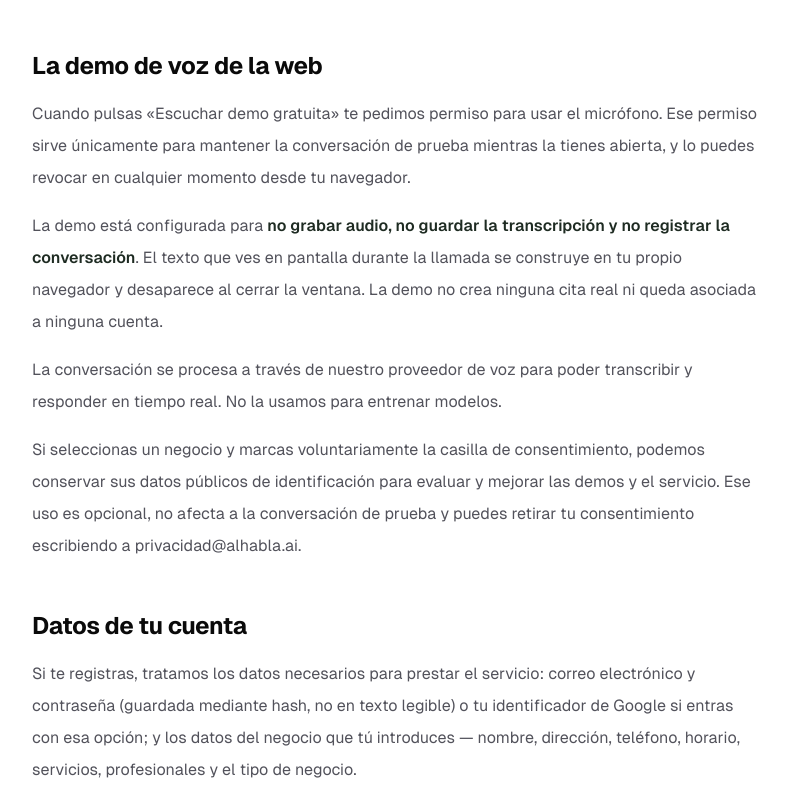
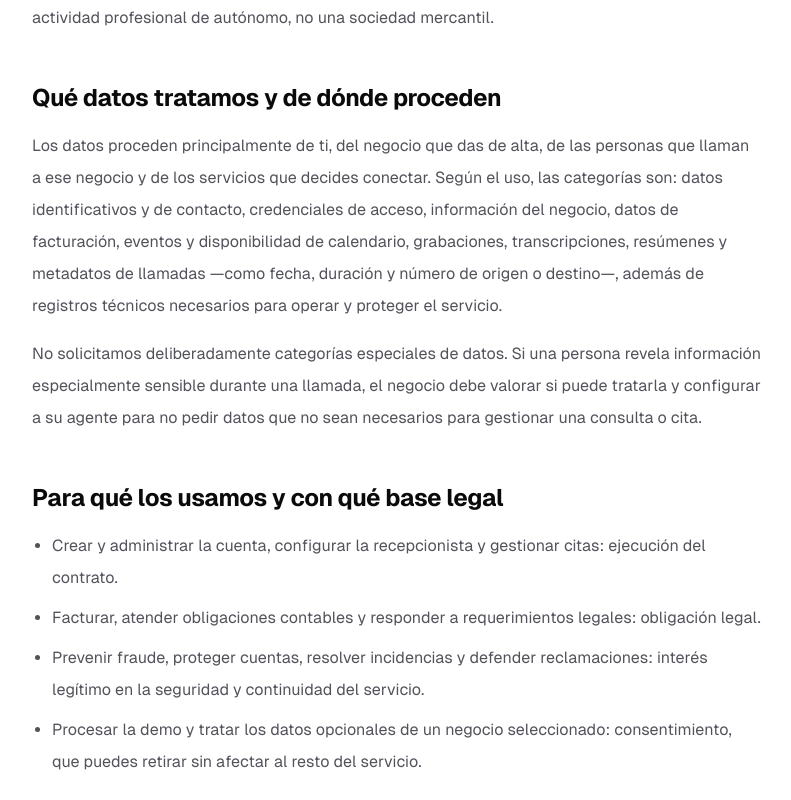
Before and after one commit to MMARTID/botbook, a Next.js app in the folder frontend/: page /legal/privacidad in a window 1280 px wide. Shown: the part 520-1320 px from the top of the page, without its empty margins (128-919 px from the left). Built offline with nearby package versions, Linux system fonts and the light colour scheme; no server answers.

Commit message:
Amplía la política de privacidad con información RGPD

```diff
--- a/frontend/src/app/legal/privacidad/page.tsx
+++ b/frontend/src/app/legal/privacidad/page.tsx
@@ -36,8 +36,38 @@ export default function PrivacidadPage() {
           <a href="mailto:privacidad@alhabla.ai" className="font-medium text-[#6d28d9] underline underline-offset-2">
             privacidad@alhabla.ai
           </a>{" "}
-          .
+          . Alhabla es una actividad profesional de autónomo, no una sociedad mercantil.
         </p>
+      </LegalSection>
+
+      <LegalSection title="Qué datos tratamos y de dónde proceden">
+        <p>
+          Los datos proceden principalmente de ti, del negocio que das de alta, de las personas que llaman a ese negocio
+          y de los servicios que decides conectar. Según el uso, las categorías son: datos identificativos y de contacto,
+          credenciales de acceso, información del negocio, datos de facturación, eventos y disponibilidad de calendario,
+          grabaciones, transcripciones, resúmenes y metadatos de llamadas —como fecha, duración y número de origen o
+          destino—, además de registros técnicos necesarios para operar y proteger el servicio.
+        </p>
+        <p>
+          No solicitamos deliberadamente categorías especiales de datos. Si una persona revela información especialmente
+          sensible durante una llamada, el negocio debe valorar si puede tratarla y configurar a su agente para no pedir
+          datos que no sean necesarios para gestionar una consulta o cita.
+        </p>
+      </LegalSection>
+
+      <LegalSection title="Para qué los usamos y con qué base legal">
+        <ul className="list-disc space-y-2 pl-5">
+          <li>Crear y administrar la cuenta, configurar la recepcionista y gestionar citas: ejecución del contrato.</li>
+          <li>Facturar, atender obligaciones contables y responder a requerimientos legales: obligación legal.</li>
+          <li>
+            Prevenir fraude, proteger cuentas, resolver incidencias y defender reclamaciones: interés legítimo en la
+            seguridad y continuidad del servicio.
+          </li>
+          <li>
+            Procesar la demo y tratar los datos opcionales de un negocio seleccionado: consentimiento, que puedes retirar
+            sin afectar al resto del servicio.
+          </li>
+        </ul>
       </LegalSection>
 
       <LegalSection title="La demo de voz de la web">
@@ -103,6 +133,16 @@ export default function PrivacidadPage() {
         </p>
       </LegalSection>
 
+      <LegalSection title="Procesos automatizados y decisiones">
+        <p>
+          La recepcionista utiliza inteligencia artificial para comprender la llamada, producir una transcripción,
+          clasificar su resultado y proponer o registrar una cita conforme a la configuración del negocio. No usamos esos
+          procesos para adoptar decisiones automatizadas que produzcan efectos jurídicos o efectos equivalentes
+          significativos sobre quien llama. La persona puede pedir atención humana o contactar directamente con el
+          negocio cuando una respuesta o reserva no sea correcta.
+        </p>
+      </LegalSection>
+
       <LegalSection title="Tu calendario">
         <p>
           Si conectas Google Calendar o Outlook, te pedimos permiso para consultar tu disponibilidad y crear, modificar
@@ -153,11 +193,38 @@ export default function PrivacidadPage() {
         <ul className="list-disc space-y-2 pl-5">
           <li>
             <strong className="font-semibold text-[#1e2b22]">Retell.</strong> Procesa la conversación de voz y las
-            transcripciones para atender llamadas y elaborar sus resultados.
+            transcripciones para atender llamadas y elaborar sus resultados. Consulta su{" "}
+            <a
+              href="https://www.retellai.com/legal/privacy-policy"
+              target="_blank"
+              rel="noreferrer"
+              className="font-medium text-[#6d28d9] underline underline-offset-2"
+            >
+              política de privacidad
+            </a>
+            .
           </li>
           <li>
             <strong className="font-semibold text-[#1e2b22]">Telnyx.</strong> Proporciona telefonía, mensajería y
-            WhatsApp para cursar llamadas y comunicaciones del servicio.
+            WhatsApp para cursar llamadas y comunicaciones del servicio. Puedes consultar su{" "}
+            <a
+              href="https://telnyx.com/privacy-policy"
+              target="_blank"
+              rel="noreferrer"
+              className="font-medium text-[#6d28d9] underline underline-offset-2"
+            >
+              política de privacidad
+            </a>{" "}
+            y su{" "}
+            <a
+              href="https://telnyx.com/legal/data-processing-addendum"
+              target="_blank"
+              rel="noreferrer"
+              className="font-medium text-[#6d28d9] underline underline-offset-2"
+            >
+              anexo de tratamiento de datos
+            </a>
+            .
           </li>
           <li>
             <strong className="font-semibold text-[#1e2b22]">Stripe.</strong> Gestiona la suscripción y los pagos.
@@ -172,11 +239,18 @@ export default function PrivacidadPage() {
             respectivamente, almacenar grabaciones cifradas, servir la aplicación y entregar correos transaccionales.
           </li>
         </ul>
+      </LegalSection>
+
+      <LegalSection title="Transferencias internacionales">
         <p>
-          Estos proveedores solo reciben los datos necesarios para su función. Cuando un tratamiento implique una
-          transferencia internacional, aplicamos las garantías exigibles por la normativa, como decisiones de
-          adecuación o cláusulas contractuales tipo, según corresponda. Puedes pedir información actualizada sobre los
-          encargados y garantías aplicables escribiendo a privacidad@alhabla.ai.
+          Algunos proveedores pueden procesar datos fuera del Espacio Económico Europeo. Por ejemplo, Retell informa de
+          que procesa principalmente datos en Estados Unidos; Telnyx publica los mecanismos que emplea para transferencias
+          internacionales. Cuando corresponde, las transferencias se amparan en una decisión de adecuación, el Marco de
+          Privacidad de Datos UE-EE. UU. o cláusulas contractuales tipo, según el proveedor y el tratamiento.
+        </p>
+        <p>
+          Los proveedores solo reciben los datos necesarios para su función. Puedes pedir información actualizada sobre
+          destinatarios y garantías aplicables escribiendo a privacidad@alhabla.ai.
         </p>
       </LegalSection>
 
@@ -185,7 +259,8 @@ export default function PrivacidadPage() {
           Las grabaciones y transcripciones se conservan durante 90 días y después se eliminan. Los datos de la cuenta,
           negocio, configuración y reservas se conservan mientras la suscripción esté activa y durante tres meses tras
           la baja, salvo que debamos conservarlos bloqueados para atender responsabilidades legales. Las credenciales de
-          calendario se eliminan cuando revocas el acceso.
+          calendario se eliminan cuando revocas el acceso. Al terminar cada plazo, los datos se eliminan o se anonimizan,
+          salvo conservación obligatoria o necesaria para formular, ejercer o defender reclamaciones.
         </p>
         <p>
           La información de facturación se conserva durante seis años, conforme a las obligaciones contables y fiscales
@@ -196,11 +271,11 @@ export default function PrivacidadPage() {
       <LegalSection title="Tus derechos">
         <p>
           Puedes solicitar acceso a tus datos, su rectificación o supresión, la limitación u oposición al tratamiento,
-          y la portabilidad. Escríbenos a{" "}
+          y la portabilidad; también puedes retirar el consentimiento cuando esa sea la base del tratamiento. Escríbenos a{" "}
           <a href="mailto:privacidad@alhabla.ai" className="font-medium text-[#6d28d9] underline underline-offset-2">
             privacidad@alhabla.ai
           </a>{" "}
-          y te responderemos en el plazo legal.
+          y te responderemos en el plazo legal, normalmente en un mes.
         </p>
         <p>
           Si consideras que no hemos atendido tu solicitud correctamente, puedes presentar una reclamación ante la{" "}
@@ -228,6 +303,18 @@ export default function PrivacidadPage() {
         </p>
       </LegalSection>
 
+      <LegalSection title="Menores y cambios en esta política">
+        <p>
+          Alhabla es un servicio dirigido a negocios y no está diseñado para que lo contraten menores de edad. Si crees
+          que hemos recibido datos de un menor sin la base legal necesaria, escríbenos a privacidad@alhabla.ai.
+        </p>
+        <p>
+          Podemos actualizar esta política cuando cambie el servicio o la normativa. Indicaremos la fecha de la última
+          actualización y, si el cambio es relevante, lo comunicaremos por los canales razonables antes de que sea
+          aplicable.
+        </p>
+      </LegalSection>
+
       <p className="max-w-[68ch] text-base leading-8 text-[#54634b]">
         ¿Te queda alguna duda antes de empezar? Está resuelta en las{" "}
         <Link href="/landing#preguntas" className="font-medium text-[#6d28d9] underline underline-offset-2">
```
